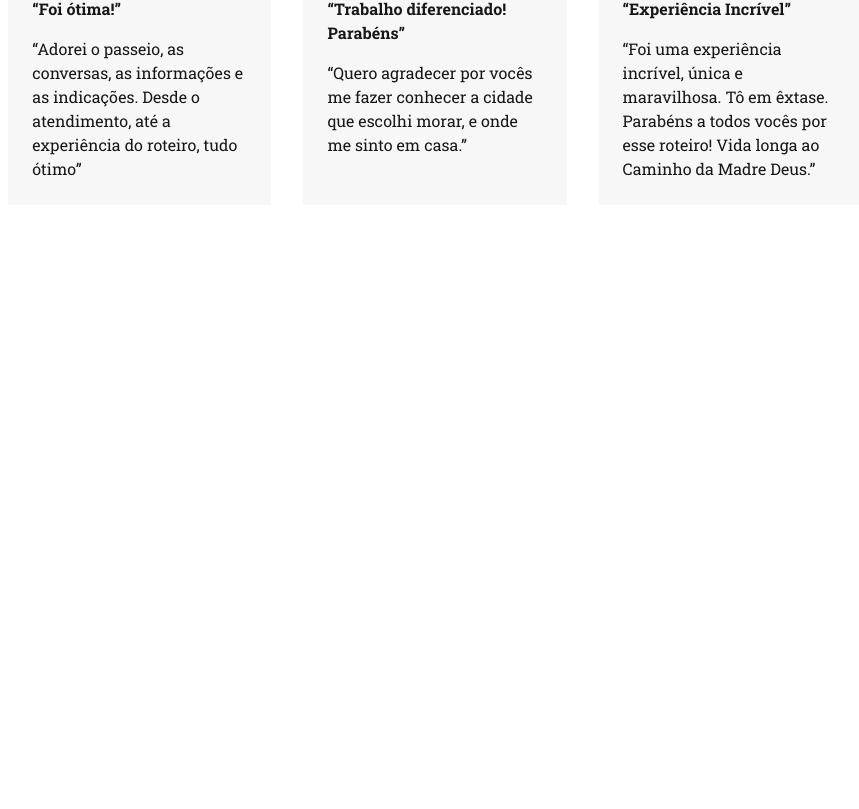
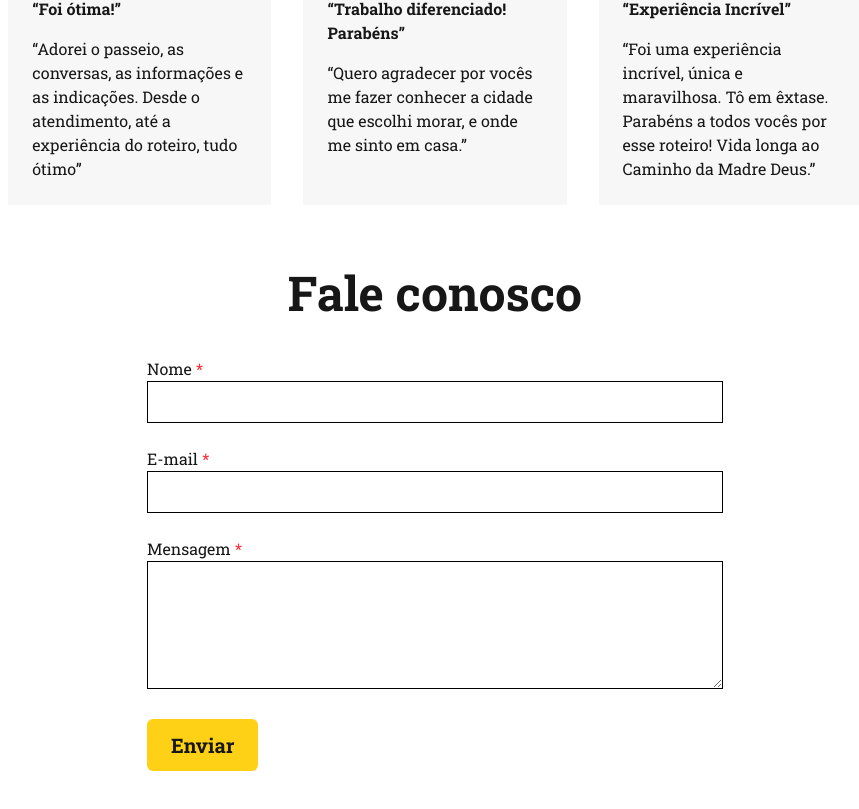
Before and after one commit to Andreirl032/clone-cidadegriot, a Next.js app: page / in a window 1280 px wide. Shown: the part 1631-2440 px from the top of the page, without its empty margins (205-1064 px from the left). Before the commit the page ends 1996 px from the top, so only its background shows below. Built offline with nearby package versions, Linux system fonts and the light colour scheme.

Commit message:
feita estrutura da sessão "fale conosco"

```diff
--- a/src/app/page.tsx
+++ b/src/app/page.tsx
@@ -100,7 +100,7 @@ export default function Home() {
 
       <section
         id="depoimentos"
-        className="flex justify-center h-[30rem] bg-white"
+        className="flex justify-center h-[24rem] bg-white"
       >
         <div className="flex flex-col items-center gap-10 w-2/3">
           <h1 className="text-5xl font-bold">Depoimentos</h1>
@@ -131,7 +131,37 @@ export default function Home() {
         </div>
       </section>
 
-      <section id="fale-conosco"></section>
+      <section
+        id="fale-conosco"
+        className="flex justify-center h-[40rem] bg-white"
+      >
+        <div className="flex flex-col items-center gap-10 w-[45%]">
+          <h1 className="text-5xl font-bold">Fale conosco</h1>
+          <div className="flex flex-col gap-6 w-full">
+            <div className="w-full">
+              <h2>
+                Nome <span className="text-red-500">*</span>
+              </h2>
+              <input className="border-1 border-black p-2 w-full"></input>
+            </div>
+            <div>
+              <h2>
+                E-mail <span className="text-red-500">*</span>
+              </h2>
+              <input className="border-1 border-black p-2 w-full"></input>
+            </div>
+            <div>
+              <h2>
+                Mensagem <span className="text-red-500">*</span>
+              </h2>
+              <textarea className="border-1 border-black p-2 w-full h-32"></textarea>
+            </div>
+            <button className="mr-auto bg-(--color-griot) rounded-md py-3 px-6 font-bold text-xl">
+              Enviar
+            </button>
+          </div>
+        </div>
+      </section>
       <Footer />
     </div>
   );
```
